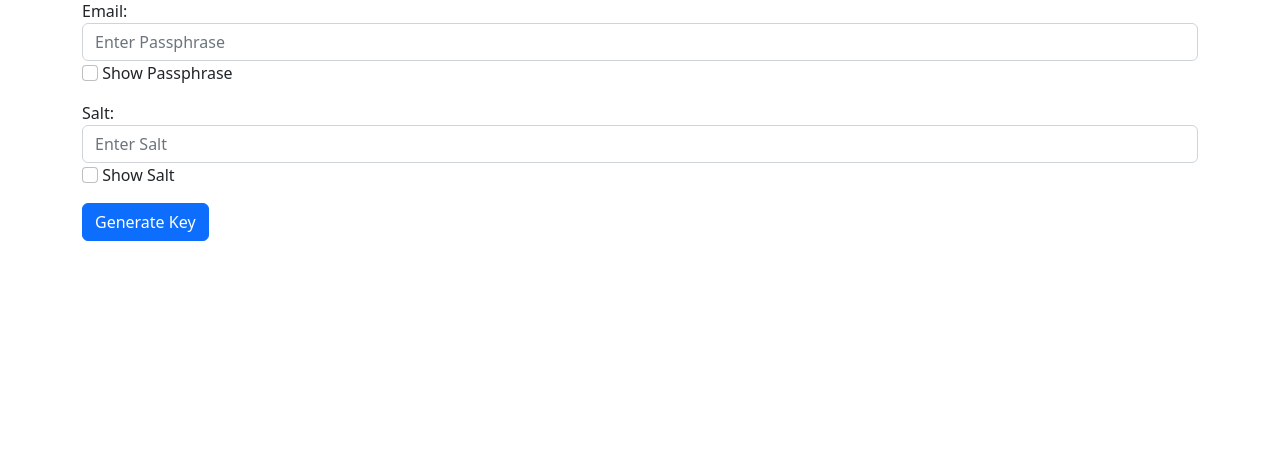
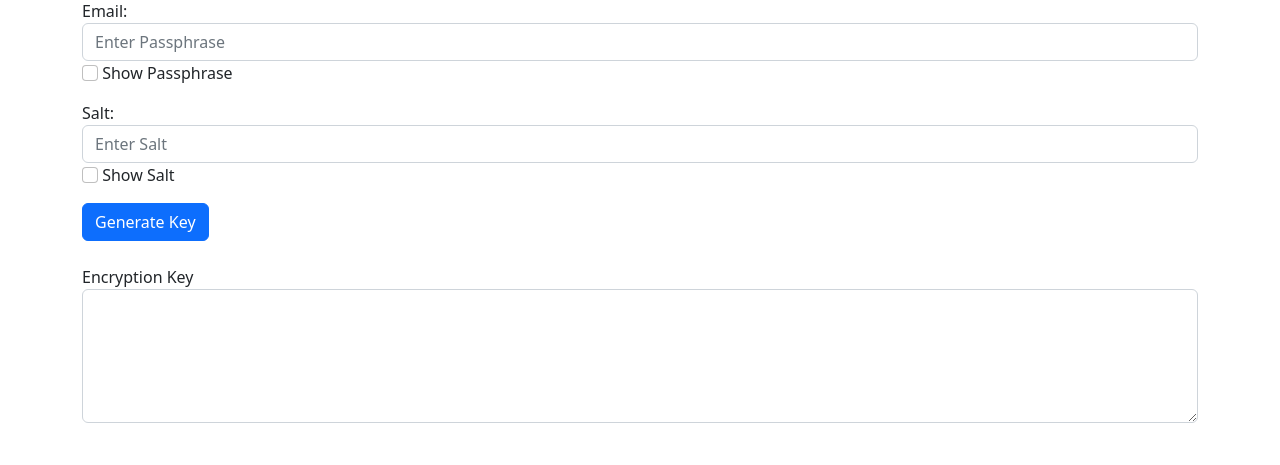
Before and after one commit to MuchDevSuchCode/encryption_key_gen, a Flask app: page / in a window 1280 px wide. Shown: the part 71-536 px from the top of the page. Run offline with Flask 2, Linux system fonts and the light colour scheme.

Commit message:
Adding textarea

```diff
--- a/templates/index.html
+++ b/templates/index.html
@@ -17,15 +17,21 @@
       <input type="password" class="form-control" id="passphrase" placeholder="Enter Passphrase" name="passphrase">
       <input class="form-check-input" type="checkbox" onclick="showPassphrase()" />
       <label class="form-check-label" for="flexCheckDefault">Show Passphrase</label>
+    </div>
 
-    </div>
     <div class="mb-3">
       <label for="salt">Salt:</label>
       <input type="password" class="form-control" id="salt" placeholder="Enter Salt" name="salt">
       <input class="form-check-input" type="checkbox" onclick="showSalt()" />
       <label class="form-check-label" for="flexCheckDefault">Show Salt</label>
     </div>
+
     <button type="submit" class="btn btn-primary">Generate Key</button>
+  </br></br>
+    <div class="mb-3">
+      <label for="key">Encryption Key</label>
+      <textarea class="form-control" id="key" rows="5"></textarea>
+    </div>
   </form>
 </div>
 
```
